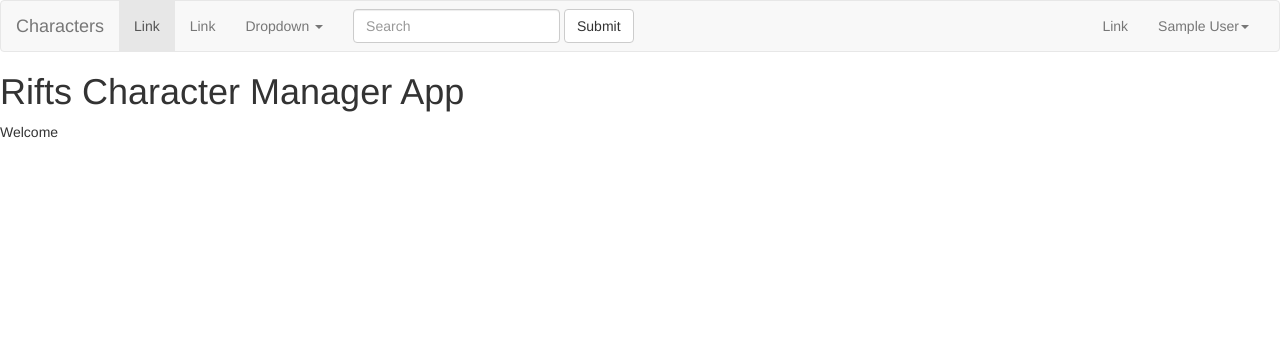
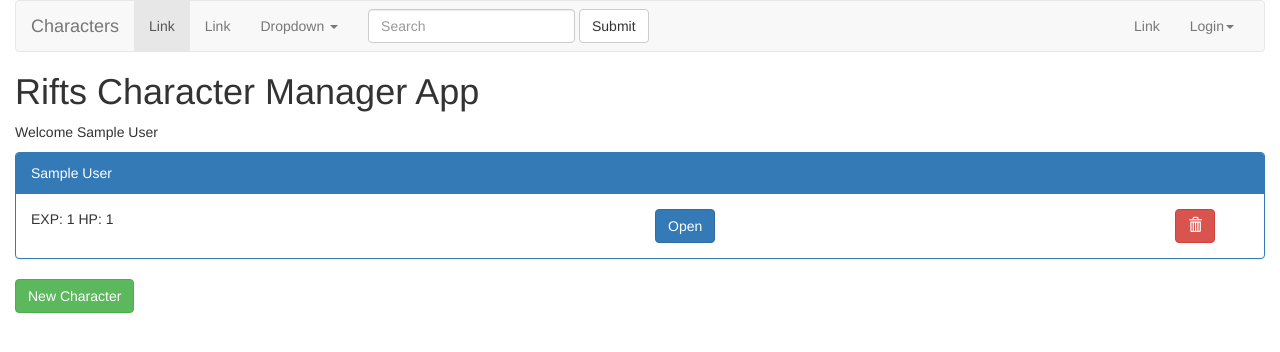
Before and after one commit to powkhenai/shrouded-island, a Flask app: page /characters in a window 1280 px wide. Shown: the top 352 px of the page. Run offline with Flask 2, Linux system fonts and the light colour scheme; a user stored in the database is signed in; tables that the repository leaves empty hold one stand-in row (values such as "Sample post"); some libraries are stand-ins or nearby versions.

Commit message:
Start working out adding and removing characters in the db

```diff
--- a/app/templates/base.html
+++ b/app/templates/base.html
@@ -1,12 +1,17 @@
 <!DOCTYPE html>
 <html lang="en">
     <head>
+	<meta charset="utf-8">
+	<meta http-equiv="X-UA-Compatible" content="IE=edge">
+	<meta name="viewport" content="width=device-width, initial-scale=1">
+	<!-- The above 3 meta tags *must* come first in the head; any other head content must come *after* these tags -->
 	{% block head %}
 	<title>Rifts App</title>
 	<link href="/static/bootstrap/css/bootstrap.min.css" rel="stylesheet">
 	{% endblock %}
     </head>
     <body>
+	<div class="container-fluid">
 	    <nav class="navbar navbar-default">
 	      <div class="container-fluid">
 		<!-- Brand and toggle get grouped for better mobile display -->
@@ -17,7 +22,7 @@
 		    <span class="icon-bar"></span>
 		    <span class="icon-bar"></span>
 		  </button>
-	      <a class="navbar-brand" href="#">Characters</a>
+		  <a class="navbar-brand" href="/characters">Characters</a>
 		</div>
 
 		<!-- Collect the nav links, forms, and other content for toggling -->
@@ -73,6 +78,7 @@
 		{% block content %}
 		{% endblock %}
 	    </div>
+	</div>
 	<script src="https://ajax.googleapis.com/ajax/libs/jquery/1.12.4/jquery.min.js"></script>
 	<script src="/static/bootstrap/js/bootstrap.min.js"></script>
     </body>
--- a/app/templates/test.html
+++ b/app/templates/test.html
@@ -4,4 +4,34 @@
     <p>
 	Welcome {{ name }}
     </p>
+    {% for char in characters %}
+    <div class="panel panel-primary">
+	<div class="panel-heading">
+	    {{ char.first_name }} {{ char.last_name }}
+	</div>
+	<div class="panel-body">
+	    <div class="row">
+		<div class="col-xs-4 col-md-6">
+		    EXP: {{ char.exp }} HP: {{ char.hp }}
+		</div>
+		<div class="col-xs-2 col-md-2">
+		    <form action="/character/{{ char.id }}" method="get">
+			<button type="submit" class="btn btn-primary">Open</button>
+		    </form>
+		</div>
+		<div class="col-xs-3 col-md-3"></div>
+		<div class="col-xs-1 col-md-1">
+		    <form action="/deletecharacter/{{ char.id }}" method="get">
+			<button type="submit" class="btn btn-danger" aria-label="Delete">
+			    <span class="glyphicon glyphicon-trash" aria-hidden="true"></span>
+			</button>
+		    </form>
+		</div>
+	    </div>
+	</div>
+    </div>
+    {% endfor %}
+    <form action="/new_character" method="get">
+	<button type="submit" class="btn btn-success">New Character</button>
+    </form>
 {% endblock %}
--- a/app/views.py
+++ b/app/views.py
@@ -2,8 +2,8 @@
 from app import app, db, lm
 from flask import Flask, render_template, session, redirect, url_for, request, flash, g
 from flask_login import login_user, logout_user, current_user, login_required
-from .forms import LoginForm
-from .models import User
+from .forms import LoginForm, NewCharForm
+from .models import User, Character
 
 @app.before_request
 def before_request():
@@ -23,8 +23,8 @@
     form = LoginForm()
     if form.validate_on_submit():
         session['remember_me'] = form.remember_me.data
-        flash('Token="%s", remember_me=%s' %
-                (form.login_token.data, str(form.remember_me.data)))
+        #flash('Token="%s", remember_me=%s' %
+        #(form.login_token.data, str(form.remember_me.data)))
         user = User.query.filter_by(name=form.name.data).first()
         if user.login_token == unicode(hashlib.sha256(form.login_token.data).hexdigest()):
             login_user(user, remember=form.remember_me.data)
@@ -37,7 +37,40 @@
 @login_required
 def index():
     user = g.user
-    return render_template('test.html', username=user.name)
+    characters = Character.query.filter_by(user_id=user.id).all()
+    print characters
+    return render_template('test.html', name=user.name, characters=characters)
+
+@app.route('/character/<char_id>')
+@login_required
+def show_char(char_id):
+    user = g.user
+    character = Character.query.get(char_id)
+    print character
+    if character.player != user:
+        return redirect(url_for('index'))
+    return render_template('char_sheet.html', user=user, character=character)
+
+@app.route('/new_character', methods=['GET', 'POST'])
+@login_required
+def newChar():
+    user = g.user
+    form = NewCharForm()
+    if form.validate_on_submit():
+        character = Character(first_name=form.first_name.data, last_name=form.last_name.data,
+                              height=form.height.data, weight=form.weight.data,
+                              age=form.age.data, hp=form.hp.data,
+                              exp=form.exp.data, iq=form.iq.data,
+                              me=form.me.data, ma=form.ma.data,
+                              ps=form.ps.data, pp=form.pp.data,
+                              pe=form.pe.data, pb=form.pb.data,
+                              spd=form.spd.data, player=user)
+        db.session.add(character)
+        db.session.commit()
+        flash('User: %s ID: %d' % (user.name, user.id))
+        flash('%s %s %d' % (form.first_name.data, form.last_name.data, form.age.data))
+        return redirect(url_for('index'))
+    return render_template('newchar.html', title='New Character', form=form)
 
 @app.route('/logout')
 def logout():
```
Also changed, not shown: app/forms.py (+18 -1 lines), app/templates/char_sheet.html (added, +20 -0 lines), app/templates/newchar.html (added, +35 -0 lines), 1 other file. Lines whose indentation alone changed are shown as unchanged.
